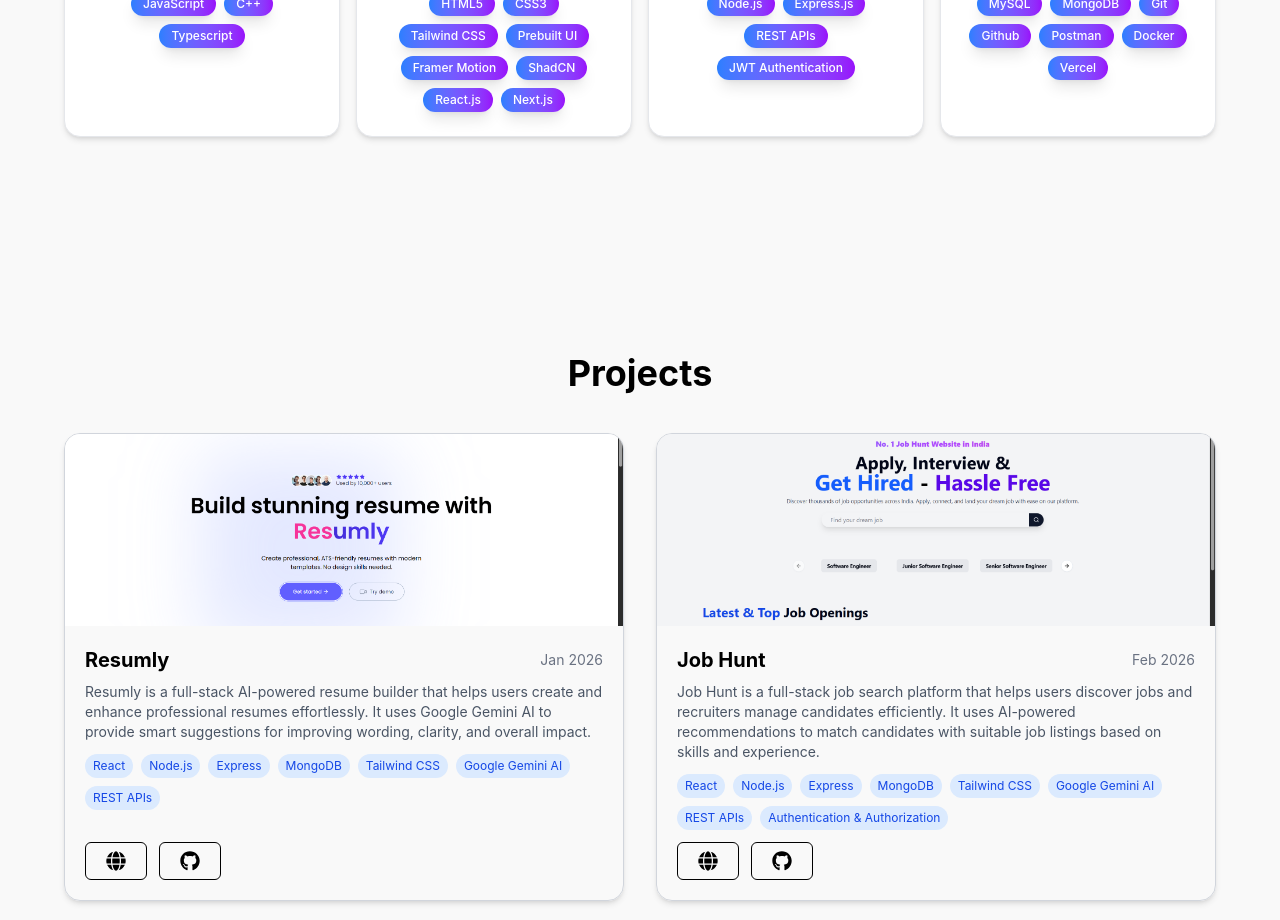
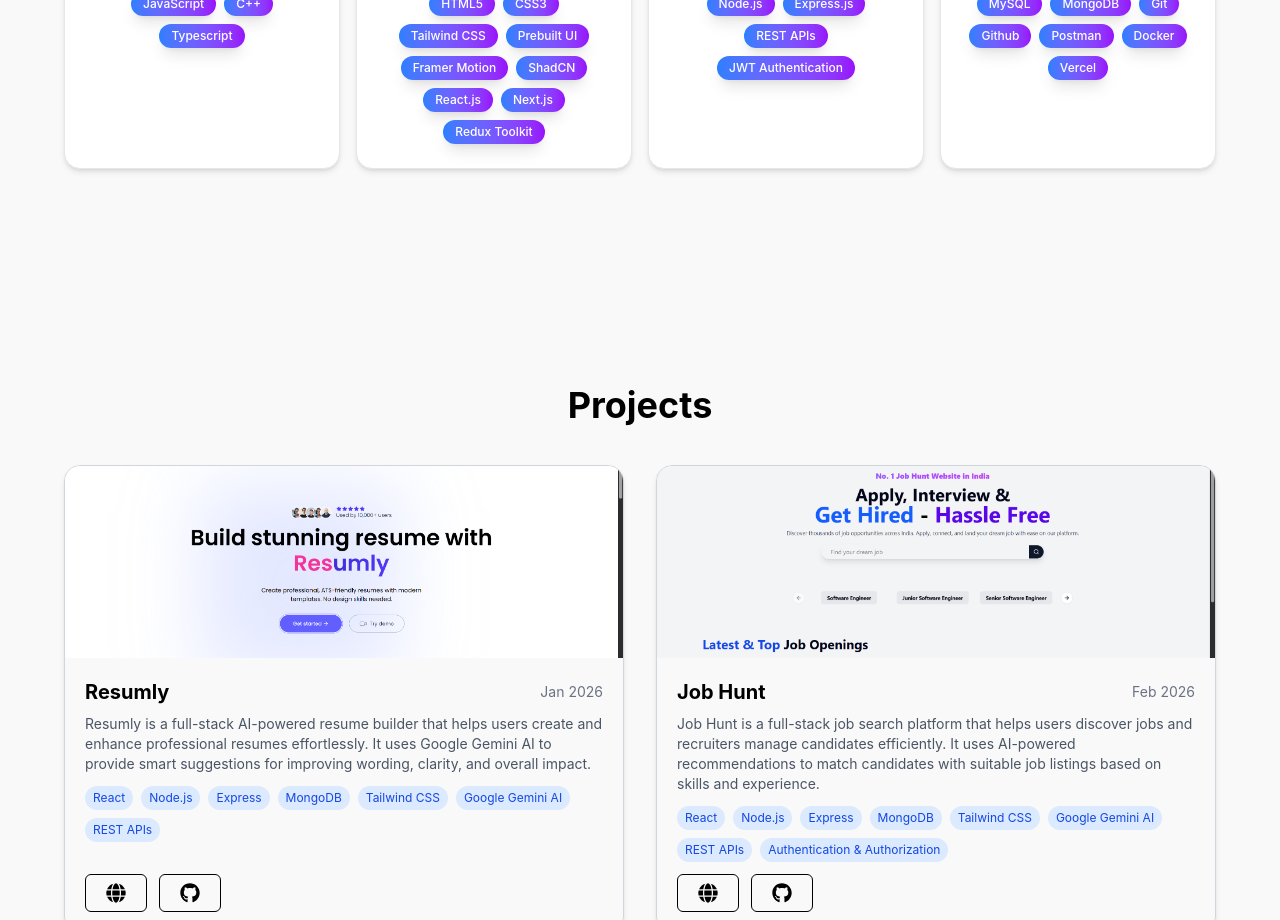
Before and after one commit to aditya-tripathee/Aditya-Tripathi, a React (Vite) app: page / in a window 1280 px wide. Shown: the part 1060-1980 px from the top of the page. Built offline with nearby package versions, Linux system fonts and the light colour scheme.

Commit message:
Add Redux Toolkit to frontend skills
Added 'Redux Toolkit' to the frontend skills list.

```diff
--- a/src/components/Skills.jsx
+++ b/src/components/Skills.jsx
@@ -2,7 +2,7 @@ import React from "react";
 
 const languages = ["JavaScript","C++","Typescript"];
 const webs = ["ReactJS","NodeJS","ExpressJS","HTML5","CSS3","MongoDB","Tailwind CSS","MySQL"];
-const frontend = ["HTML5","CSS3","Tailwind CSS","Prebuilt UI","Framer Motion","ShadCN","React.js","Next.js"];
+const frontend = ["HTML5","CSS3","Tailwind CSS","Prebuilt UI","Framer Motion","ShadCN","React.js","Next.js","Redux Toolkit"];
 const backend = ["Node.js","Express.js","REST APIs","JWT Authentication"];
 const tools = ["MySQL","MongoDB","Git","Github","Postman","Docker","Vercel"];
 
```
